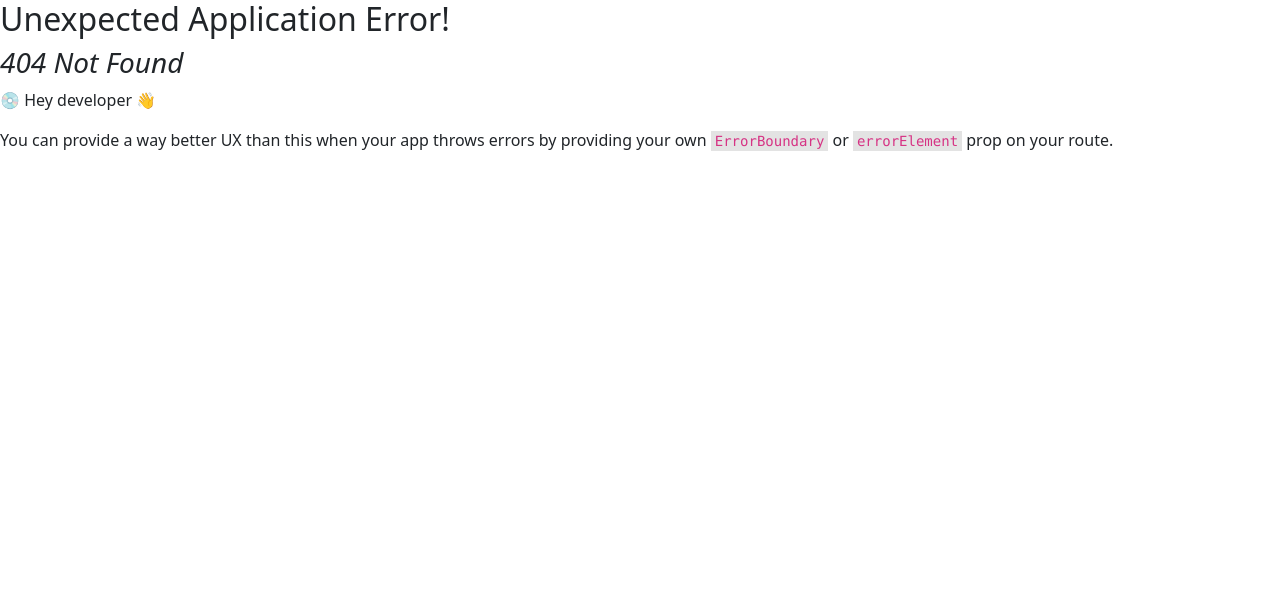
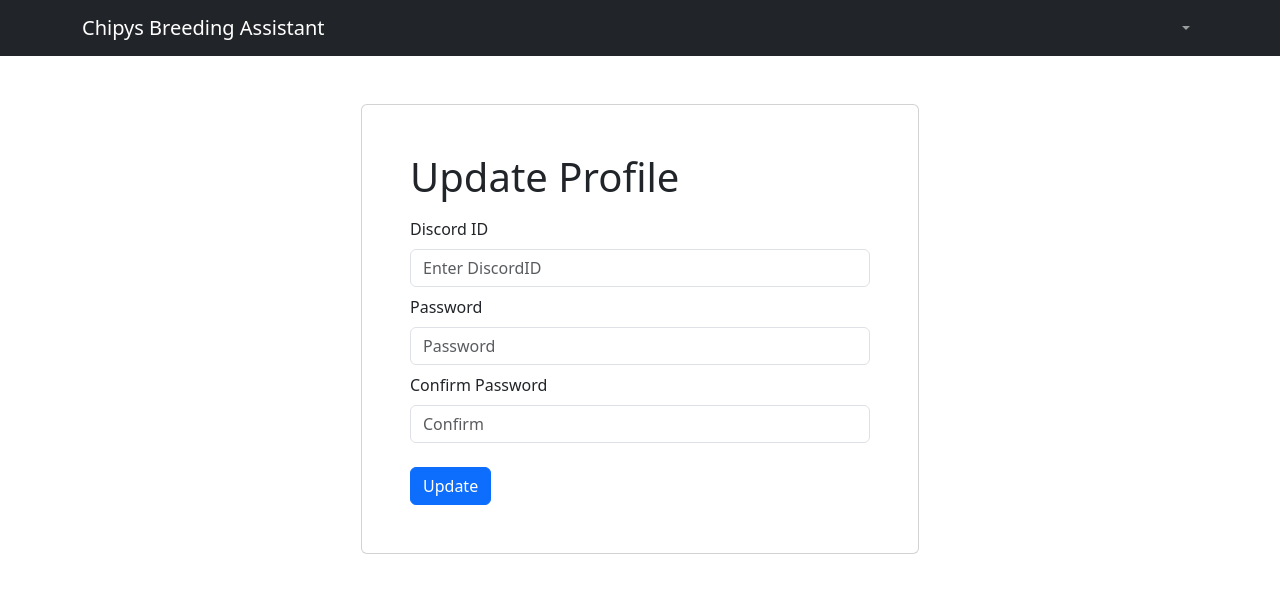
Before and after one commit to iamchipy/chipys-events-manager, a React (Vite) app in the folder frontend/: page /profile in a window 1280 px wide. Before the commit this address had no page. Shown: the top 592 px of the page. Built offline with nearby package versions, Linux system fonts and the light colour scheme; sample sign-in values are in the browser's storage.

Commit message:
working profile updates

```diff
--- /dev/null
+++ b/frontend/src/components/PrivateRotue.jsx
@@ -0,0 +1,10 @@
+import { Navigate, Outlet } from "react-router-dom";
+import { useSelector } from "react-redux/es/hooks/useSelector";
+
+export const PrivateRotue = () => {
+    const { userInfo } = useSelector((state)=>state.auth)
+
+  return userInfo ? <Outlet /> : <Navigate to='/login' replace />
+}
+
+export default PrivateRotue
--- a/frontend/src/main.jsx
+++ b/frontend/src/main.jsx
@@ -10,20 +10,25 @@ import { Provider } from 'react-redux'
 import App from './App.jsx'
 import 'bootstrap/dist/css/bootstrap.min.css'
 import './index.css'
+import PrivateRoute from './components/PrivateRotue.jsx'
 import HomeScreen from './screens/HomeScreen.jsx'
 import LoginScreen from './screens/LoginScreen.jsx'
 import RegisterScreen from './screens/RegisterScreen.jsx'
+import ProfileScreen from './screens/ProfileScreen.jsx'
 
 {/* ALL ROUTES LIVES HERE */}
 const router = createBrowserRouter(
   createRoutesFromElements(
     <Route path = '/' element= {<App />}>
-      <Route index={true} path = '/' element={<HomeScreen />} />
+      <Route index={true} path = '/*' element={<HomeScreen />} />
       <Route path='/login' element={<LoginScreen />} />
       <Route path='/register' element={<RegisterScreen />} />
+      {/* CONTROLED/PRIVATE routes */}
+      <Route path='' element={<PrivateRoute />}>
+        <Route path='/profile' element={<ProfileScreen />} />
+      </Route>
     </Route>
   ))
-
 
 ReactDOM.createRoot(document.getElementById('root')).render(
   <Provider store={(store)}>
--- a/frontend/src/screens/LoginScreen.jsx
+++ b/frontend/src/screens/LoginScreen.jsx
@@ -45,7 +45,7 @@ const LoginScreen = () => {
     <FormContainer>
         <h1>Sign In</h1>
         <Form onSubmit={submitHandler}>
-            <Form.Group ClassName='my-2' controlId="discord">
+            <Form.Group className='my-2' controlId="discord">
                 <Form.Label>Discord ID</Form.Label>
                 <Form.Control
                     type="text"
@@ -54,7 +54,7 @@ const LoginScreen = () => {
                     onChange={(e)=>setDiscord(e.target.value)}
                 ></Form.Control>
             </Form.Group>
-            <Form.Group ClassName='my-2' controlId="password">
+            <Form.Group className='my-2' controlId="password">
                 <Form.Label>Password</Form.Label>
                 <Form.Control
                     type="password"
--- a/frontend/src/screens/RegisterScreen.jsx
+++ b/frontend/src/screens/ProfileScreen.jsx
@@ -1,14 +1,14 @@
 import { useState, useEffect } from "react";
-import { Link, useNavigate } from "react-router-dom";
-import { Form, Button, Row, Col } from "react-bootstrap";
+import { useNavigate } from "react-router-dom";
+import { Form, Button } from "react-bootstrap";
 import FormContainer from "../components/FormContainer";
 import { useDispatch, useSelector} from 'react-redux'
 import { toast } from "react-toastify";
-import Loader from '../components/Loader'
-import {useRegisterMutation} from '../slices/userApiSlice'
 import { setCredentials } from "../slices/authSlice";
+import { useUpdateUserMutation } from "../slices/userApiSlice";
+import Loader from "../components/Loader";
 
-const RegisterScreen = () => {
+const ProfileScreen = () => {
     const [discord, setDiscord] = useState('')
     const [password, setPassword] = useState('')
     const [confirmPassword, setConfirmPassword] = useState('')
@@ -16,35 +16,39 @@ const RegisterScreen = () => {
     const navigate = useNavigate()
     const dispatch = useDispatch()
 
-    const [register, { isLoading }] = useRegisterMutation()
+    const [UpdatProfile, { isLoading }] = useUpdateUserMutation()
 
     const { userInfo } = useSelector((state) => state.auth)
 
     useEffect(() => {
-        if (userInfo) {
-            navigate('/')
-        }
-    }, [navigate, userInfo])
+        setDiscord(userInfo.discord)
+    }, [userInfo.setDiscord])
 
     const submitHandler = async (e) => {
         e.preventDefault()
-        if (password !== confirmPassword){
+        if (password === "" || confirmPassword === ""){
+            toast.error("Password required")
+        }else if (password !== confirmPassword) {
             toast.error("Passwords do not match")
         }else{
             try{
-                const res = await register({ discord, password }).unwrap()
+                const res = await UpdatProfile({
+                    _id: userInfo._id,
+                    discord,
+                    password
+                }).unwrap()
                 dispatch(setCredentials({...res}))
-                navigate('/')
-            }catch (err) {
+                toast.info(`${userInfo.discord}'s profile has been updated`)
+            }catch (err){
                 toast.error((err?.data?.message || err.error))
             }
         }
     }
     return (
     <FormContainer>
-        <h1>Sign Up</h1>
+        <h1>Update Profile</h1>
         <Form onSubmit={submitHandler}>
-            <Form.Group ClassName='my-2' controlId="discord">
+            <Form.Group className='my-2' controlId="discord">
                 <Form.Label>Discord ID</Form.Label>
                 <Form.Control
                     type="text"
@@ -53,7 +57,7 @@ const RegisterScreen = () => {
                     onChange={(e)=>setDiscord(e.target.value)}
                 ></Form.Control>
             </Form.Group>
-            <Form.Group ClassName='my-2' controlId="password">
+            <Form.Group className='my-2' controlId="password">
                 <Form.Label>Password</Form.Label>
                 <Form.Control
                     type="password"
@@ -62,7 +66,7 @@ const RegisterScreen = () => {
                     onChange={(e)=>setPassword(e.target.value)}
                 ></Form.Control>
             </Form.Group>
-            <Form.Group ClassName='my-2' controlId="confirmPassword">
+            <Form.Group className='my-2' controlId="confirmPassword">
                 <Form.Label>Confirm Password</Form.Label>
                 <Form.Control
                     type="password"
@@ -73,17 +77,11 @@ const RegisterScreen = () => {
             </Form.Group>
             {isLoading && <Loader />}
             <Button type='submit' variant="primary" className="mt-3">
-                Sign Up
+                Update
             </Button>
-
-            <Row className="py-3">
-                <Col>
-                    Already registered? <Link to='/login'>Sign In</Link>
-                </Col>
-            </Row>
         </Form>
     </FormContainer>
   )
 }
 
-export default RegisterScreen
+export default ProfileScreen
--- a/frontend/src/slices/userApiSlice.js
+++ b/frontend/src/slices/userApiSlice.js
@@ -17,6 +17,13 @@ export const usersApliSplice = apiSlice.injectEndpoints({
                 body: data
             })
         }),
+        updateUser: builder.mutation({
+            query: (data) => ({
+                url: `${USERS_URL}/profile`,
+                method: 'PUT',
+                body: data
+            })
+        }),
         logout: builder.mutation({
             query: () => ({
                 url: `${USERS_URL}/logout`,
@@ -29,4 +36,5 @@ export const usersApliSplice = apiSlice.injectEndpoints({
 export const {
     useLoginMutation,
     useLogoutMutation,
-    useRegisterMutation } = usersApliSplice
+    useRegisterMutation,
+    useUpdateUserMutation } = usersApliSplice
```
